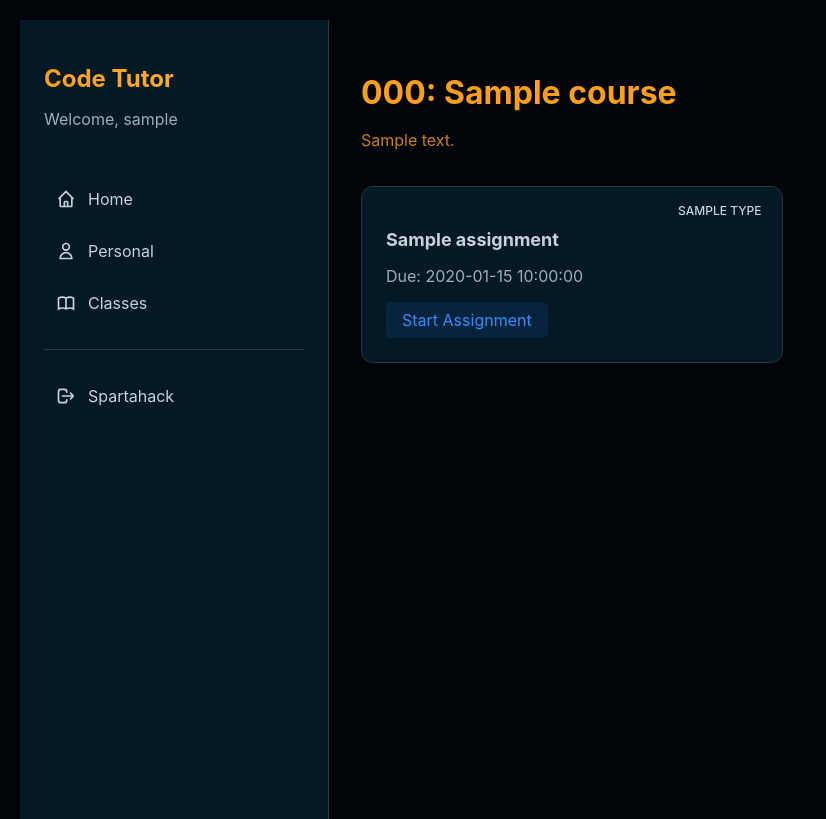
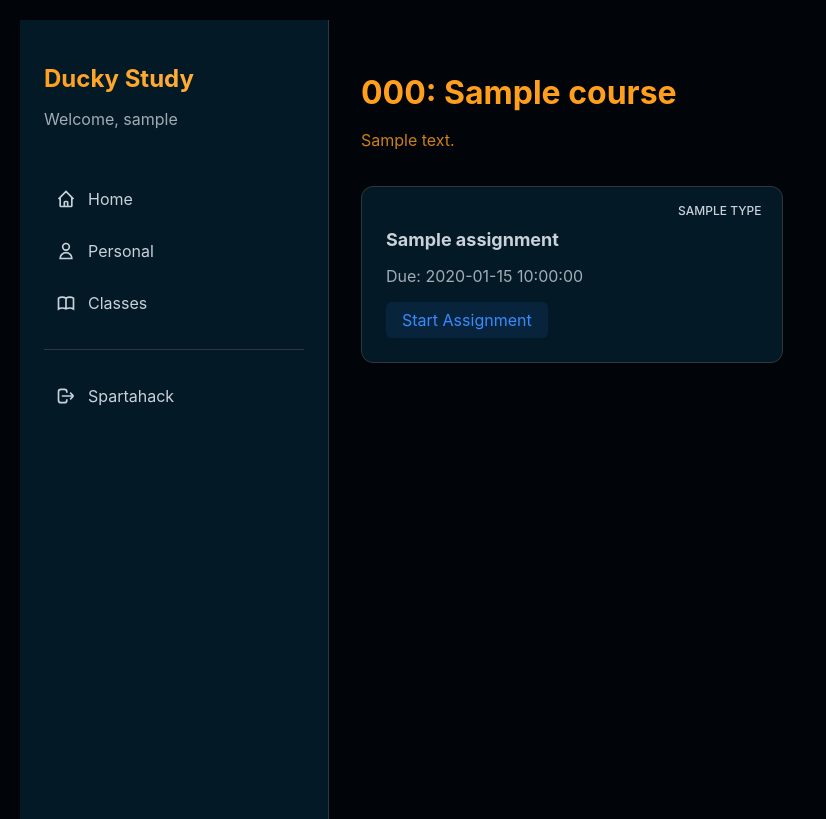
Before and after one commit to kyledrockwell/spartahack2025, a Python web app: template flask/templates/course.html in a window 1280 px wide. Shown: the top 819 px of the page, without its empty margins (0-826 px from the left). Run offline with Jinja, Linux system fonts and the light colour scheme; the template is opened without the code that fills it: most values are stand-ins (such as "Sample title", 1, 10 or a date in 2020).

Commit message:
changed code tutor to ducky study

```diff
--- a/flask/templates/assignment.html
+++ b/flask/templates/assignment.html
@@ -4,7 +4,7 @@
 <head>
     <meta charset="UTF-8">
     <meta name="viewport" content="width=device-width, initial-scale=1.0">
-    <title>{{ assignment_id }} - Code Tutor</title>
+    <title>{{ assignment_id }} - Ducky Study</title>
     <link rel="stylesheet" href="{{ url_for('static', filename='css/style.css') }}">
     <link rel="stylesheet" href="https://cdnjs.cloudflare.com/ajax/libs/highlight.js/11.8.0/styles/vs2015.min.css">
 </head>
@@ -13,7 +13,7 @@
         <!-- Sidebar Navigation -->
         <nav class="dashboard-nav">
             <div class="nav-header">
-                <h2>Code Tutor</h2>
+                <h2>Ducky Study</h2>
                 <p>Welcome, {{ username }}</p>
             </div>
 
--- a/flask/templates/course.html
+++ b/flask/templates/course.html
@@ -4,7 +4,7 @@
 <head>
     <meta charset="UTF-8">
     <meta name="viewport" content="width=device-width, initial-scale=1.0">
-    <title>{{ course.code }} - Code Tutor</title>
+    <title>{{ course.code }} - Ducky Study</title>
     <link rel="stylesheet" href="{{ url_for('static', filename='css/style.css') }}">
 </head>
 <body>
@@ -12,7 +12,7 @@
         <!-- Sidebar Navigation -->
         <nav class="dashboard-nav">
             <div class="nav-header">
-                <h2>Code Tutor</h2>
+                <h2>Ducky Study</h2>
                 <p>Welcome, {{ username }}</p>
             </div>
 
--- a/flask/templates/dashboard.html
+++ b/flask/templates/dashboard.html
@@ -3,7 +3,7 @@
 <head>
     <meta charset="UTF-8">
     <meta name="viewport" content="width=device-width, initial-scale=1.0">
-    <title>Dashboard - Code Tutor</title>
+    <title>Dashboard - Ducky Study</title>
     <link rel="stylesheet" href="{{ url_for('static', filename='css/style.css') }}">
     <link rel="stylesheet" href="https://cdnjs.cloudflare.com/ajax/libs/highlight.js/11.8.0/styles/vs2015.min.css">
 </head>
@@ -13,7 +13,7 @@
         <!-- Sidebar Navigation -->
         <nav class="dashboard-nav">
             <div class="nav-header">
-                <h2>Code Tutor</h2>
+                <h2>Ducky Study</h2>
                 <p>Welcome, {{ username }}</p>
             </div>
 
```
